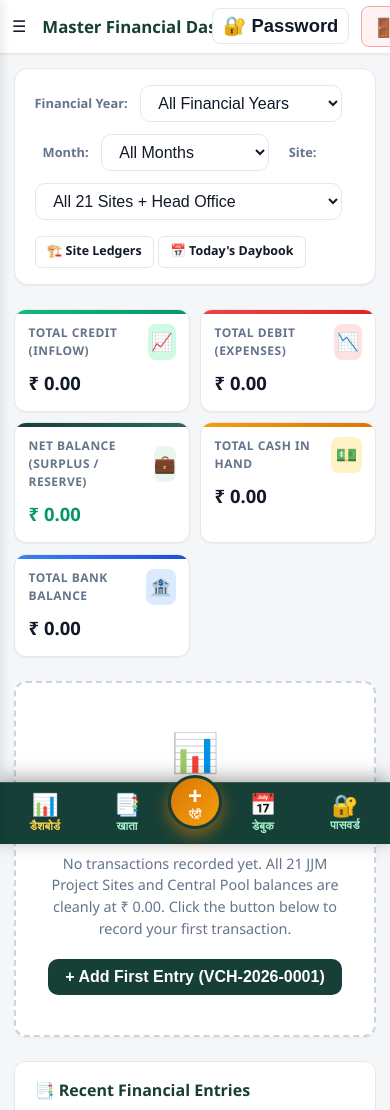
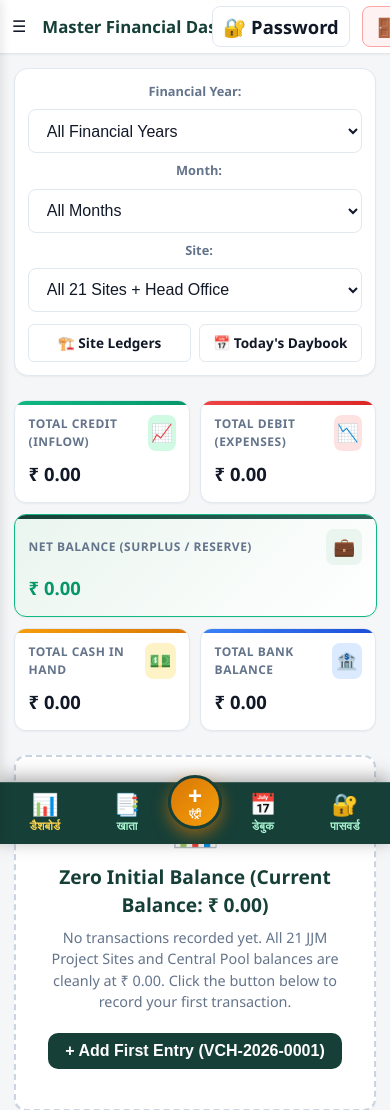
Before and after one commit to subashrajsp143-beep/ms-sandip-kumar-accounts, a Flask app: page / in a window 390 px wide; the page is wider, and only the part inside the window is pictured. Shown: the top 1110 px of that part. Run offline with Flask 3, Linux system fonts and the light colour scheme; a user stored in the database is signed in; data comes from the database, SQL or seed files in the repository; both versions use the stored data as it was after the commit; data that the repository does not hold is empty.

Commit message:
feat: Add dedicated /change-password full page and mobile-first touch UI with cache busting

```diff
--- a/app.py
+++ b/app.py
@@ -130,6 +130,44 @@ def logout():
     session.clear()
     flash('आप सफलतापूर्वक पोर्टल से बाहर निकल गए हैं।', 'info')
     return redirect(url_for('login'))
+
+@app.route('/change-password', methods=['GET', 'POST'])
+def change_password_view():
+    if 'user_id' not in session:
+        return redirect(url_for('login', next='/change-password'))
+
+    error = None
+    if request.method == 'POST':
+        old_password = request.form.get('old_password', '').strip()
+        new_password = request.form.get('new_password', '').strip()
+        confirm_password = request.form.get('confirm_password', '').strip()
+
+        if not new_password:
+            error = "कृपया नया पासवर्ड दर्ज करें!"
+        elif new_password != confirm_password:
+            error = "नया पासवर्ड और कन्फर्म पासवर्ड मैच नहीं हो रहे हैं!"
+        elif len(new_password) < 4:
+            error = "नया पासवर्ड कम से कम 4 अक्षरों का होना चाहिए!"
+        else:
+            user = models.get_user_by_id(session['user_id'])
+            if old_password and user:
+                valid_old = check_password_hash(user['password_hash'], old_password) or (old_password in ['123456', 'Sandip@@12', 'sandip123', 'admin123', 'admin'])
+                if not valid_old:
+                    error = "पुराना पासवर्ड मैच नहीं हुआ! डिफ़ॉल्ट पासवर्ड 123456 है (या इसे खाली छोड़ दें)।"
+
+            if not error:
+                models.update_user_password(session['user_id'], new_password)
+                models.log_activity(
+                    session['user_id'],
+                    session.get('username', 'user'),
+                    'PASSWORD_CHANGED',
+                    'User successfully changed password via full page',
+                    request.remote_addr
+                )
+                flash('✅ पासवर्ड सफलतापूर्वक बदल दिया गया है! अगली बार लॉगिन के लिए नया पासवर्ड याद रखें।', 'success')
+                return redirect(url_for('dashboard'))
+
+    return render_template('change_password.html', error=error, active_page='security')
 
 @app.route('/api/change-password', methods=['POST'])
 def api_change_password():
--- a/static/css/style.css
+++ b/static/css/style.css
@@ -1264,6 +1264,11 @@ select.form-control {
     grid-template-columns: 1fr 1fr !important;
     gap: 0.65rem !important;
   }
+  .kpi-grid .card-net {
+    grid-column: span 2 !important;
+    background: linear-gradient(135deg, #EAF5EF, #FFFFFF) !important;
+    border: 1.5px solid #10B981 !important;
+  }
   .kpi-card {
     padding: 0.85rem !important;
     border-radius: 12px !important;
@@ -1276,6 +1281,62 @@ select.form-control {
   }
   .kpi-subtext {
     display: none !important;
+  }
+
+  /* Full Width Touch Filters on Mobile */
+  .filter-card {
+    flex-direction: column !important;
+    align-items: stretch !important;
+    padding: 0.85rem !important;
+    gap: 0.75rem !important;
+  }
+  .filter-group {
+    flex-direction: column !important;
+    width: 100% !important;
+    gap: 0.5rem !important;
+  }
+  .filter-group select.form-control,
+  .filter-group .form-control {
+    width: 100% !important;
+    height: 44px !important;
+    box-sizing: border-box !important;
+  }
+  .filter-card > div:last-child {
+    display: flex !important;
+    gap: 0.5rem !important;
+    width: 100% !important;
+  }
+  .filter-card > div:last-child a.btn {
+    flex: 1 !important;
+    text-align: center !important;
+    justify-content: center !important;
+    height: 38px !important;
+    font-size: 0.85rem !important;
+  }
+
+  /* Touch-Friendly Transaction Form in Modal */
+  .type-selector-group {
+    flex-direction: column !important;
+    gap: 0.5rem !important;
+  }
+  .type-btn {
+    width: 100% !important;
+    padding: 0.75rem !important;
+    font-size: 0.9rem !important;
+  }
+  .form-control {
+    height: 44px !important;
+    font-size: 16px !important;
+    border-radius: 8px !important;
+  }
+  .modal-close {
+    font-size: 1.6rem !important;
+    padding: 6px 12px !important;
+    min-width: 44px !important;
+    min-height: 44px !important;
+    display: flex !important;
+    align-items: center !important;
+    justify-content: center !important;
   }
 
   /* Modals on Mobile: Bottom-sheet feel with easy scrolling */
--- a/templates/base.html
+++ b/templates/base.html
@@ -2,9 +2,9 @@
 <html lang="en">
 <head>
     <meta charset="UTF-8">
-    <meta name="viewport" content="width=device-width, initial-scale=1.0">
+    <meta name="viewport" content="width=device-width, initial-scale=1.0, maximum-scale=5.0, user-scalable=yes">
     <title>{% block title %}{{ firm_name }} — Accounts & Finance Portal{% endblock %}</title>
-    <link rel="stylesheet" href="{{ url_for('static', filename='css/style.css') }}">
+    <link rel="stylesheet" href="{{ url_for('static', filename='css/style.css') }}?v=20261105_mobile3">
     <!-- Chart.js for executive analytics -->
     <script src="https://cdn.jsdelivr.net/npm/chart.js"></script>
     {% block extra_head %}{% endblock %}
@@ -69,7 +69,7 @@
                 </div>
                 <div style="margin-top: 8px; padding-top: 6px; border-top: 1px solid rgba(255,255,255,0.1); font-size: 0.72rem; display: flex; justify-content: space-between; flex-wrap: wrap; gap: 4px;">
                     <a href="javascript:void(0)" onclick="openEditFirmModal()" style="color: #FCD34D; text-decoration: none; font-weight: 600;" title="फ़र्म का नाम बदलें">🏢 नाम बदलें</a>
-                    <a href="javascript:void(0)" onclick="openChangePasswordModal()" style="color: #A7F3D0; text-decoration: none; font-weight: 600;">🔐 पासवर्ड</a>
+                    <a href="{{ url_for('change_password_view') }}" style="color: #A7F3D0; text-decoration: none; font-weight: 600;">🔐 पासवर्ड बदलें</a>
                     <a href="{{ url_for('logout') }}" style="color: #F87171; text-decoration: none; font-weight: 600;">🚪 लॉगआउट</a>
                 </div>
             </div>
@@ -88,10 +88,10 @@
                 </div>
 
                 <div class="header-right">
-                    <!-- Change Password Button -->
-                    <button type="button" class="btn btn-outline" id="btnChangePassword" onclick="openChangePasswordModal()" title="पोर्टल पासवर्ड बदलें / Change Password">
+                    <!-- Change Password Direct Link -->
+                    <a href="{{ url_for('change_password_view') }}" class="btn btn-outline" id="btnChangePassword" title="पोर्टल पासवर्ड बदलें / Change Password">
                         <span>🔐 Password</span>
-                    </button>
+                    </a>
 
                     <!-- Quick Add Purpose Button -->
                     <button type="button" class="btn btn-outline" id="btnOpenAddCategory" onclick="openCategoryModal()" title="Shortcut: Alt+P">
@@ -153,10 +153,10 @@
             <span class="m-icon">📅</span>
             <span class="m-label">डेबुक</span>
         </a>
-        <button type="button" class="mobile-nav-item" onclick="openChangePasswordModal()" title="पासवर्ड बदलें">
+        <a href="{{ url_for('change_password_view') }}" class="mobile-nav-item {% if active_page == 'security' %}active{% endif %}" title="पासवर्ड बदलें">
             <span class="m-icon">🔐</span>
             <span class="m-label">पासवर्ड</span>
-        </button>
+        </a>
     </nav>
 
     <!-- UNIVERSAL TRANSACTION ENTRY & EDIT MODAL -->
@@ -369,7 +369,7 @@
                 </h3>
                 <button type="button" class="modal-close" onclick="closeChangePasswordModal()" style="color:#FFFFFF;">&times;</button>
             </div>
-            <form id="changePasswordForm">
+            <form id="changePasswordForm" method="POST" action="{{ url_for('change_password_view') }}">
                 <div class="modal-body" style="padding:1.5rem;">
                     <div id="pwAlertBox" style="display:none; margin-bottom:1rem; padding:0.75rem; border-radius:8px; font-size:0.85rem; font-weight:600;"></div>
 
@@ -469,8 +469,8 @@
         </div>
     </div>
 
-    <!-- Main JavaScript -->
-    <script src="{{ url_for('static', filename='js/app.js') }}"></script>
+    <!-- Main JavaScript with Cache-Buster -->
+    <script src="{{ url_for('static', filename='js/app.js') }}?v=20261105_mobile3"></script>
     <script>
         function openChangePasswordModal() {
             const modal = document.getElementById('changePasswordModal');
```
Also changed, not shown: templates/change_password.html (added, +92 -0 lines), test_app.py (+21 -0 lines), database/sandip_accounts.db.
